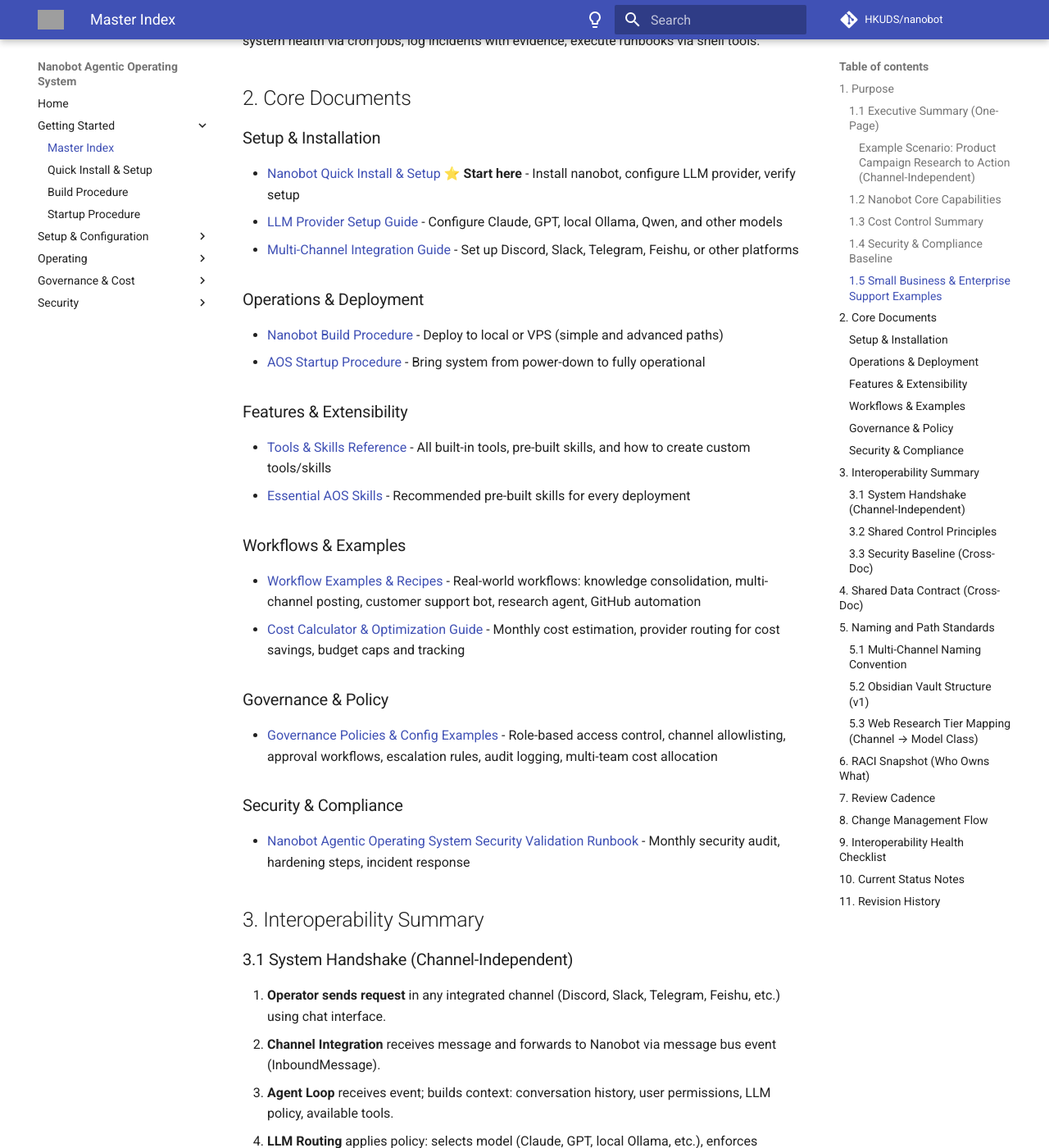
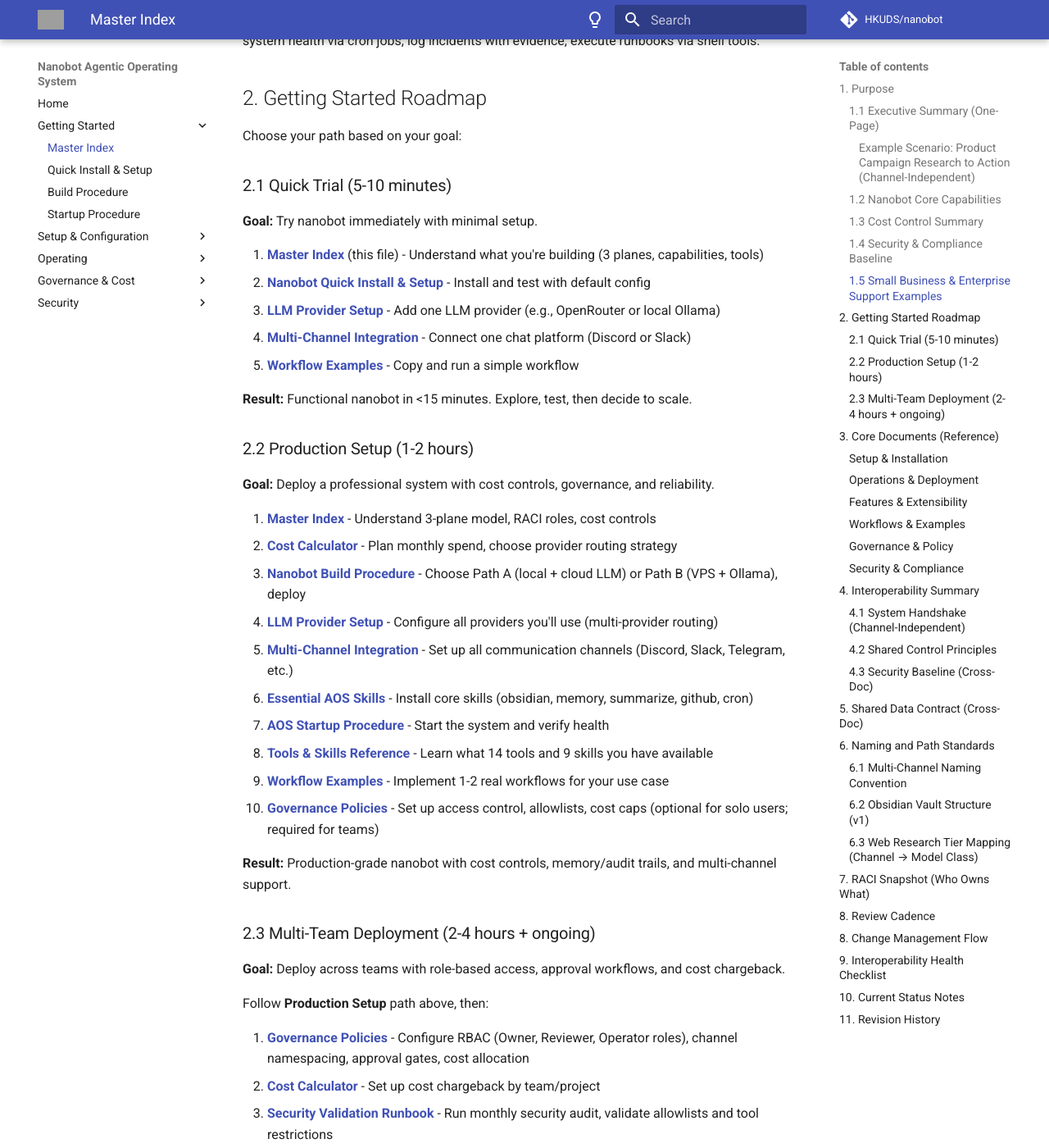
Before and after one commit to EgoNoBueno/Nanobot-Agentic-Operating-System, an MkDocs documentation site: the page built from docs/Master-Index.md, in a window 1280 px wide and 1400 px high, scrolled down 3169 px. Shown: the whole window at 82% size. Built offline with MkDocs 1.6.1 and Material for MkDocs 9.7.7, drawn with Linux system fonts in a browser that asks for light colours; comment, search, counter and statistics services are not loaded; some of the changed text lies outside the part shown; grey boxes are pictures that could not be loaded.

Commit message:
Add Getting Started Roadmap to Master Index with clear learning paths
- Added Section 2: Getting Started Roadmap with 3 distinct paths
  - Quick Trial (5-10 minutes): immediate hands-on testing
  - Production Setup (1-2 hours): professional deployment with cost controls
  - Multi-Team Deployment (2-4 hours+): governance, RBAC, cost chargeback
- Updated section numbering (## 3-8) to accommodate new section 2
- Rebuilt MkDocs site with updated content
- Rebuilt static site to /site folder

Users can now immediately see the proper sequence of documentation to follow based on their goals.

```diff
--- a/docs/Master-Index.md
+++ b/docs/Master-Index.md
@@ -108,10 +108,56 @@ Example ways this AOS supports organizations:
 - **Customer Support:** Automate FAQ routing, search knowledge base, generate pre-approval responses, escalate complex cases to humans with full context.
 - **Operations/DevOps:** Automate GitHub workflow triggers, monitor system health via cron jobs, log incidents with evidence, execute runbooks via shell tools.
 
-## 2. Core Documents
+## 2. Getting Started Roadmap
+
+Choose your path based on your goal:
+
+### 2.1 Quick Trial (5-10 minutes)
+**Goal:** Try nanobot immediately with minimal setup.
+
+1. **[Master Index](Master-Index.md)** (this file) - Understand what you're building (3 planes, capabilities, tools)
+2. **[Nanobot Quick Install & Setup](Nanobot-Quick-Install-Setup.md)** - Install and test with default config
+3. **[LLM Provider Setup](LLM-Provider-Setup-Guide.md)** - Add one LLM provider (e.g., OpenRouter or local Ollama)
+4. **[Multi-Channel Integration](Multi-Channel-Integration-Guide.md)** - Connect one chat platform (Discord or Slack)
+5. **[Workflow Examples](Workflow-Examples-and-Recipes.md)** - Copy and run a simple workflow
+
+**Result:** Functional nanobot in <15 minutes. Explore, test, then decide to scale.
+
+### 2.2 Production Setup (1-2 hours)
+**Goal:** Deploy a professional system with cost controls, governance, and reliability.
+
+1. **[Master Index](Master-Index.md)** - Understand 3-plane model, RACI roles, cost controls
+2. **[Cost Calculator](Cost-Calculator-and-Optimization.md)** - Plan monthly spend, choose provider routing strategy
+3. **[Nanobot Build Procedure](Nanobot-Build-Procedure.md)** - Choose Path A (local + cloud LLM) or Path B (VPS + Ollama), deploy
+4. **[LLM Provider Setup](LLM-Provider-Setup-Guide.md)** - Configure all providers you'll use (multi-provider routing)
+5. **[Multi-Channel Integration](Multi-Channel-Integration-Guide.md)** - Set up all communication channels (Discord, Slack, Telegram, etc.)
+6. **[Essential AOS Skills](Essential-AOS-Skills.md)** - Install core skills (obsidian, memory, summarize, github, cron)
+7. **[AOS Startup Procedure](AOS-Startup-Procedure.md)** - Start the system and verify health
+8. **[Tools & Skills Reference](Tools-and-Skills-Reference.md)** - Learn what 14 tools and 9 skills you have available
+9. **[Workflow Examples](Workflow-Examples-and-Recipes.md)** - Implement 1-2 real workflows for your use case
+10. **[Governance Policies](Governance-Policies-and-Config-Examples.md)** - Set up access control, allowlists, cost caps (optional for solo users; required for teams)
+
+**Result:** Production-grade nanobot with cost controls, memory/audit trails, and multi-channel support.
+
+### 2.3 Multi-Team Deployment (2-4 hours + ongoing)
+**Goal:** Deploy across teams with role-based access, approval workflows, and cost chargeback.
+
+Follow **Production Setup** path above, then:
+
+1. **[Governance Policies](Governance-Policies-and-Config-Examples.md)** - Configure RBAC (Owner, Reviewer, Operator roles), channel namespacing, approval gates, cost allocation
+2. **[Cost Calculator](Cost-Calculator-and-Optimization.md)** - Set up cost chargeback by team/project
+3. **[Security Validation Runbook](Security-Validation-Runbook.md)** - Run monthly security audit, validate allowlists and tool restrictions
+
+**Result:** Nanobot operates safely across multiple teams with clear governance, spending transparency, and audit trails.
+
+---
+
+## 3. Core Documents (Reference)
+
+Use these docs as references when following one of the three roadmaps above.
 
 ### Setup & Installation
-- [Nanobot Quick Install & Setup](Nanobot-Quick-Install-Setup.md) ⭐ **Start here** - Install nanobot, configure LLM provider, verify setup
+- [Nanobot Quick Install & Setup](Nanobot-Quick-Install-Setup.md) - Install nanobot, configure LLM provider, verify setup
 - [LLM Provider Setup Guide](LLM-Provider-Setup-Guide.md) - Configure Claude, GPT, local Ollama, Qwen, and other models
 - [Multi-Channel Integration Guide](Multi-Channel-Integration-Guide.md) - Set up Discord, Slack, Telegram, Feishu, or other platforms
 
@@ -133,9 +179,9 @@ Example ways this AOS supports organizations:
 ### Security & Compliance
 - [Nanobot Agentic Operating System Security Validation Runbook](Security-Validation-Runbook.md) - Monthly security audit, hardening steps, incident response
 
-## 3. Interoperability Summary
+## 4. Interoperability Summary
 
-### 3.1 System Handshake (Channel-Independent)
+### 4.1 System Handshake (Channel-Independent)
 1. **Operator sends request** in any integrated channel (Discord, Slack, Telegram, Feishu, etc.) using chat interface.
 2. **Channel Integration** receives message and forwards to Nanobot via message bus event (InboundMessage).
 3. **Agent Loop** receives event; builds context: conversation history, user permissions, LLM policy, available tools.
@@ -149,7 +195,7 @@ Example ways this AOS supports organizations:
 7. **Memory Logging** - Structured metadata written to Obsidian: **request_id**, **project_id**, **workflow_domain**, tokens, cost, tools used
 8. **Channel Output** - Response posted back to original channel (Discord, Slack, Telegram, etc.) with reference links
 
-### 3.2 Shared Control Principles
+### 4.2 Shared Control Principles
 - **Channel agnostic** - Governance works the same regardless of communication platform.
 - **Least privilege** - Bot and user permissions restricted to required channels/tools; operator role gates sensitive actions.
 - **Context isolation** - Separate sessions by user; channel family prevents cross-project data leakage.
@@ -159,7 +205,7 @@ Example ways this AOS supports organizations:
 - **Durable audit trail** - Obsidian artifacts provide replay, recovery, and compliance evidence.
 - **Restore drills** - Periodic validation that artifacts can be replayed and systems recovered.
 
-### 3.3 Security Baseline (Cross-Doc)
+### 4.3 Security Baseline (Cross-Doc)
 - **Configuration-driven access control** - Allowlist of users/channels per tool in `config.json` or environment.
 - **Remote access** - VPS-based agent uses SSH + Tailscale tunnel OR public cloud API auth (no direct public exposure).
 - **Session isolation** - Each user gets independent session; no cross-user context bleed.
@@ -184,9 +230,9 @@ Use these fields consistently across Discord logs, LLM telemetry, and Obsidian n
 
 > **Plain-English Note:** Using the same core fields across systems makes tracing and recovery much faster.
 
-## 5. Naming and Path Standards
+## 6. Naming and Path Standards
 
-### 5.1 Multi-Channel Naming Convention
+### 6.1 Multi-Channel Naming Convention
 Use consistent naming across all integrated channels (Discord, Slack, Telegram, Feishu, etc.) for easy operator recognition:
 - **Product channels:** `prd-<project_id>-marketing`, `prd-<project_id>-sales`, `prd-<project_id>-analytics`
 - **Bookkeeping channels:** `bk-<project_id>-inbox`, `bk-<project_id>-reconcile`, `bk-<project_id>-reporting`
@@ -195,7 +241,7 @@ Use consistent naming across all integrated channels (Discord, Slack, Telegram,
 
 > **Note:** Exact channel naming syntax varies by platform (Discord uses `#`, Slack uses `#`, Telegram uses group names, Feishu uses channel topics, etc.), but adopt this semantic naming across all platforms.
 
-### 5.2 Obsidian Vault Structure (v1)
+### 6.2 Obsidian Vault Structure (v1)
 - **02-Ideas/<project_id>/** - Proposals, hypotheses, early-stage concepts
 - **08-Research/<year>/<project_id>/** - Research artifacts, syntheses, cited sources
 - **07-Operations/Change-Records/<project_id>/** - Approved changes, executions, outcomes
@@ -203,7 +249,7 @@ Use consistent naming across all integrated channels (Discord, Slack, Telegram,
 - **00-System/AOS-Journal/** - Daily operational journaling (if journaler skill is enabled)
 - **00-System/Audit-Logs/** - Monthly security audit results and remediation
 
-### 5.3 Web Research Tier Mapping (Channel → Model Class)
+### 6.3 Web Research Tier Mapping (Channel → Model Class)
 When enabling web search (Brave API), use these tier guidelines to balance cost and depth:
 
 | Channel Family | Research Depth | Cost Tier | Model Tier | Notes |
@@ -226,7 +272,7 @@ When enabling web search (Brave API), use these tier guidelines to balance cost
 | Incident response execution | Owner | Operator | Reviewer |
 | Recovery drill governance | Owner | Operator | Reviewer |
 
-## 7. Review Cadence
+## 8. Review Cadence
 - Daily: alerts, budget anomalies, failed runs.
 - Weekly: KPI and cost review, blocked workflow review.
 - Monthly: restore drill and policy adjustments.
```
Also changed, not shown: other parts of docs/Master-Index.md (+2 -2 lines), site/Master-Index/index.html, site/search/search_index.json.
